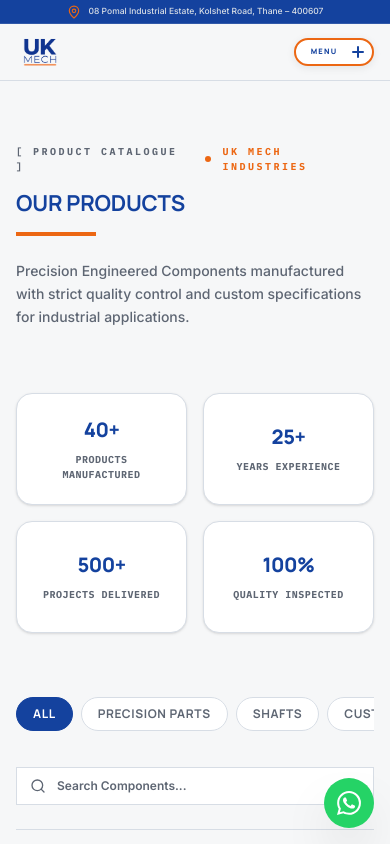
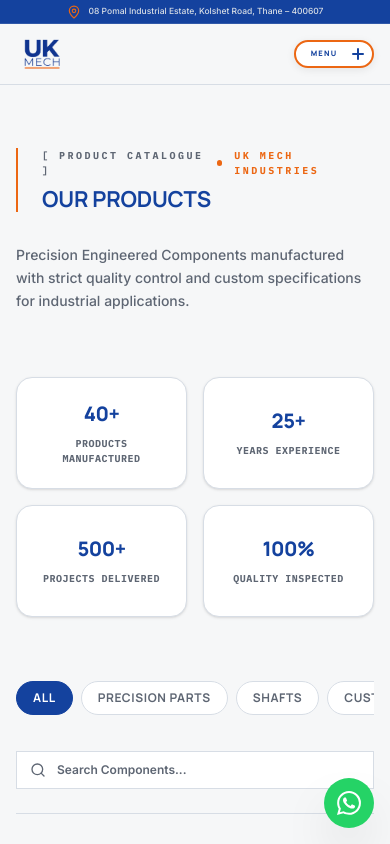
Before and after one commit to swcomputerhealthcare/UOO-KAY-MECH2, a Next.js app: page /products in a window 390 px wide. Shown: the top 844 px of the page. Built offline with nearby package versions, Linux system fonts and the light colour scheme.

Commit message:
fix: accessibility ARIA‑hidden focus bug & preload warnings

```diff
--- a/src/app/globals.css
+++ b/src/app/globals.css
@@ -152,34 +152,34 @@
 
 /* Scroll margin for anchor links */
 main {
-  scroll-margin-top: 106px; padding-top: 106px;
+  scroll-margin-top: 110px; padding-top: 110px;
 }
 
 @media (max-width: 1024px) {
   main {
-    scroll-margin-top: 94px; padding-top: 94px;
+    scroll-margin-top: 98px; padding-top: 98px;
   }
 }
 
 @media (max-width: 768px) {
   main {
-    scroll-margin-top: 80px; padding-top: 80px;
+    scroll-margin-top: 84px; padding-top: 84px;
   }
 }
 
 section {
-  scroll-margin-top: 140px !important;
+  scroll-margin-top: 144px !important;
 }
 
 @media (max-width: 1024px) {
   section {
-    scroll-margin-top: 118px !important;
+    scroll-margin-top: 122px !important;
   }
 }
 
 @media (max-width: 768px) {
   section {
-    scroll-margin-top: 100px !important;
+    scroll-margin-top: 104px !important;
   }
 }
 
--- a/src/app/products/ProductsClient.jsx
+++ b/src/app/products/ProductsClient.jsx
@@ -264,7 +264,13 @@
 
       {/* 1. SECTION HEADER */}
       <div className="max-w-7xl mx-auto px-4 sm:px-6 lg:px-8 pt-16 pb-8 text-left">
-        <div className="flex items-center gap-3 mb-4">
+        <motion.div
+          className="border-l-2 border-[#EC6713] pl-6 mb-8"
+          initial={{ opacity: 0.01, y: 15 }}
+          animate={{ opacity: 1, y: 0 }}
+          transition={{ duration: 0.55 }}
+        >
+          <div className="flex items-center gap-3 mb-2">
             <span className="text-[10px] font-mono font-bold text-[#5E6673] uppercase tracking-[0.25em]">
               [ PRODUCT CATALOGUE ]
             </span>
@@ -274,11 +280,11 @@
             </span>
           </div>
 
-        <h1 className="sectionTitle font-heading text-3xl sm:text-4xl lg:text-5xl font-bold text-[#14429E] uppercase tracking-tight mb-4">
+          <h1 className="sectionTitle font-heading text-3xl sm:text-4xl lg:text-5xl font-bold text-[#14429E] uppercase tracking-tight">
             Our Products
           </h1>
-        <div className="w-20 h-1 bg-[#EC6713] mb-6" />
-        <p className="text-sm sm:text-base text-[#5E6673] leading-relaxed max-w-3xl font-medium">
+        </motion.div>
+        <p className="text-sm sm:text-base text-[#5E6673] leading-relaxed max-w-3xl font-medium mt-6">
           Precision Engineered Components manufactured with strict quality control and custom specifications for industrial applications.
         </p>
       </div>
--- a/src/components/StaggeredMenu.css
+++ b/src/components/StaggeredMenu.css
@@ -15,25 +15,25 @@
    ============================================================ */
 .staggered-menu-header {
   position: relative;
-  height: 80px;
+  height: 84px;
   background: transparent;
   display: flex;
   align-items: center;
   justify-content: space-between;
-  padding: 0 40px;
+  padding: 0;
   pointer-events: auto;
 }
 
 @media (max-width: 1024px) {
   .staggered-menu-header {
-    height: 68px;
+    height: 72px;
   }
 }
 
 @media (max-width: 768px) {
   .staggered-menu-header {
-    height: 56px;
-    padding: 0 16px;
+    height: 60px;
+    padding: 0;
   }
 }
 
@@ -62,7 +62,7 @@
 
 .logoImg {
   position: relative;
-  width: 72px; height: 72px;
+  width: 76px; height: 76px;
   flex-shrink: 0;
 }
 
@@ -108,7 +108,7 @@
     gap: 12px;
   }
   .logoImg {
-    width: 60px; height: 60px;
+    width: 64px; height: 64px;
   }
 
   .logo-text {
@@ -141,7 +141,7 @@
     gap: 10px;
   }
   .logoImg {
-    width: 48px; height: 48px;
+    width: 52px; height: 52px;
   }
 
   .logo-text {
@@ -264,11 +264,11 @@
    ============================================================ */
 .staggered-menu-panel {
   position: fixed;
-  top: 106px;
+  top: 110px;
   right: 0;
   z-index: 9998;
   width: min(380px, 100vw);
-  height: calc(100dvh - 106px);
+  height: calc(100dvh - 110px);
   background: #EC6713;
   color: #ffffff;
   border-left: none;
@@ -289,15 +289,15 @@
 
 @media (max-width: 1024px) {
   .staggered-menu-panel {
-    top: 94px;
-    height: calc(100dvh - 94px);
+    top: 98px;
+    height: calc(100dvh - 98px);
   }
 }
 
 @media (max-width: 768px) {
   .staggered-menu-panel {
-    top: 80px;
-    height: calc(100dvh - 80px);
+    top: 84px;
+    height: calc(100dvh - 84px);
     width: 100vw;
   }
 }
--- a/src/components/StaggeredMenu.jsx
+++ b/src/components/StaggeredMenu.jsx
@@ -157,6 +157,8 @@
       data-open={open ? "true" : "false"}
     >
       <header className="staggered-menu-header" aria-label="Main navigation header">
+        <div className="max-w-7xl mx-auto px-4 sm:px-6 lg:px-8 w-full flex items-center justify-between h-full">
+
         <Link href="/" className="sm-logo logoWrap select-none" aria-label="Logo" onClick={closeMenu}>
           <div className="logoImg">
             <Image
@@ -186,6 +188,8 @@
             <span className="sm-icon-line sm-icon-line-v" />
           </span>
         </button>
+
+        </div>
       </header>
 
       <AnimatePresence>
```
Lines whose indentation alone changed are shown as unchanged.
